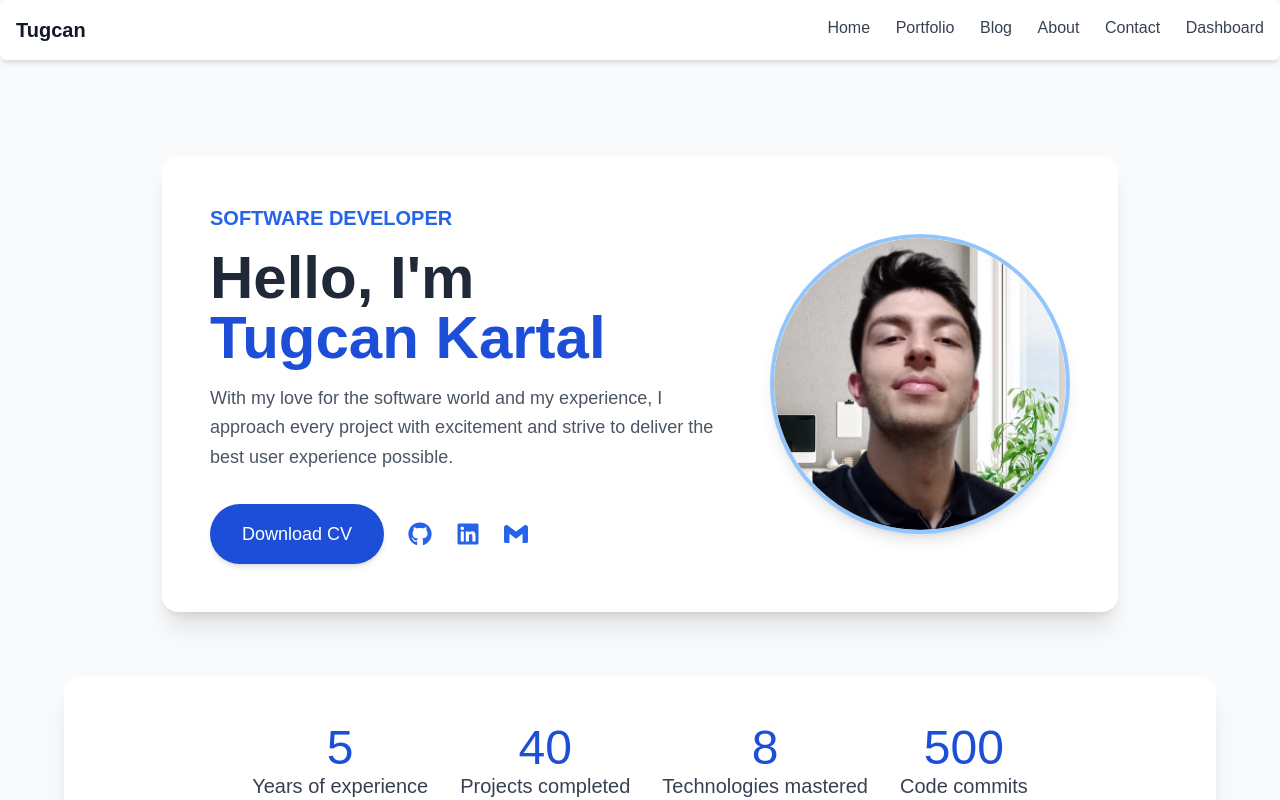
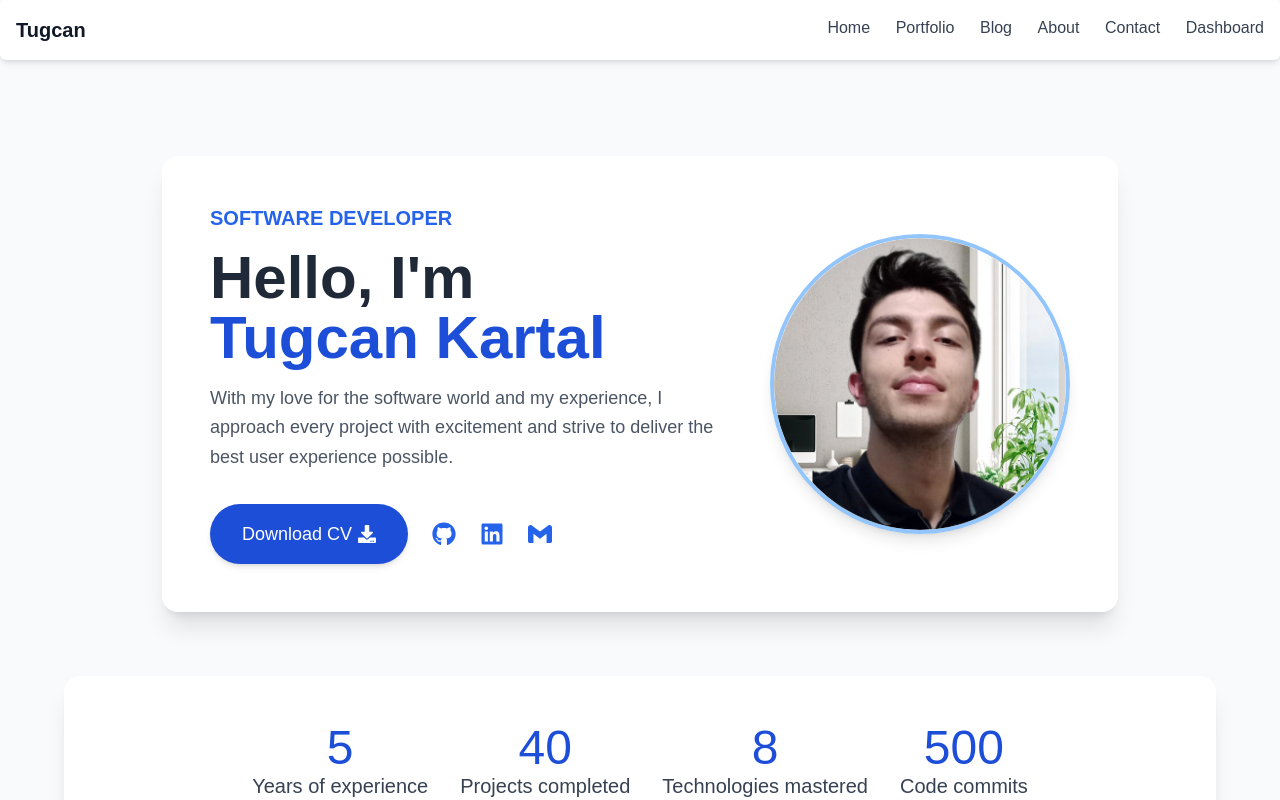
Before and after one commit to tugcan-kartal/Blog, a Next.js app: page / in a window 1280 px wide. Shown: the top 800 px of the page. Built offline with nearby package versions, Linux system fonts and the light colour scheme.

Commit message:
updated homepage

```diff
--- a/src/app/page.tsx
+++ b/src/app/page.tsx
@@ -3,7 +3,7 @@
 import Image from "next/image";
 import Link from "next/link";
 import Me from "@/../public/AboutPage-Me.png";
-import { FaGithub, FaLinkedin } from "react-icons/fa";
+import { FaGithub, FaLinkedin,FaDownload} from "react-icons/fa";
 import { SiGmail } from "react-icons/si";
 import CountUp from "react-countup";
 
@@ -27,8 +27,13 @@ export default function Home() {
           {/* Action Buttons and Social Links */}
           <div className="flex flex-col lg:flex-row gap-6 lg:items-center">
             <Link target="_blank" href="https://drive.google.com/file/d/1-eGxsicrT1ULDmyJr2ZdiIHbTZxHyNLR/view?usp=sharing" passHref>
-              <button className="bg-blue-700 text-white text-lg px-8 py-4 rounded-full font-medium hover:bg-blue-800 transition duration-200 shadow-md">
-                Download CV
+              <button className="flex items-center gap-x-[0.5vw] bg-blue-700 text-white text-lg px-8 py-4 rounded-full font-medium hover:bg-blue-800 transition duration-200 shadow-md">
+                <div>
+                  Download CV
+                </div>
+                <div>
+                  <FaDownload  />
+                </div>
               </button>
             </Link>
 
```
